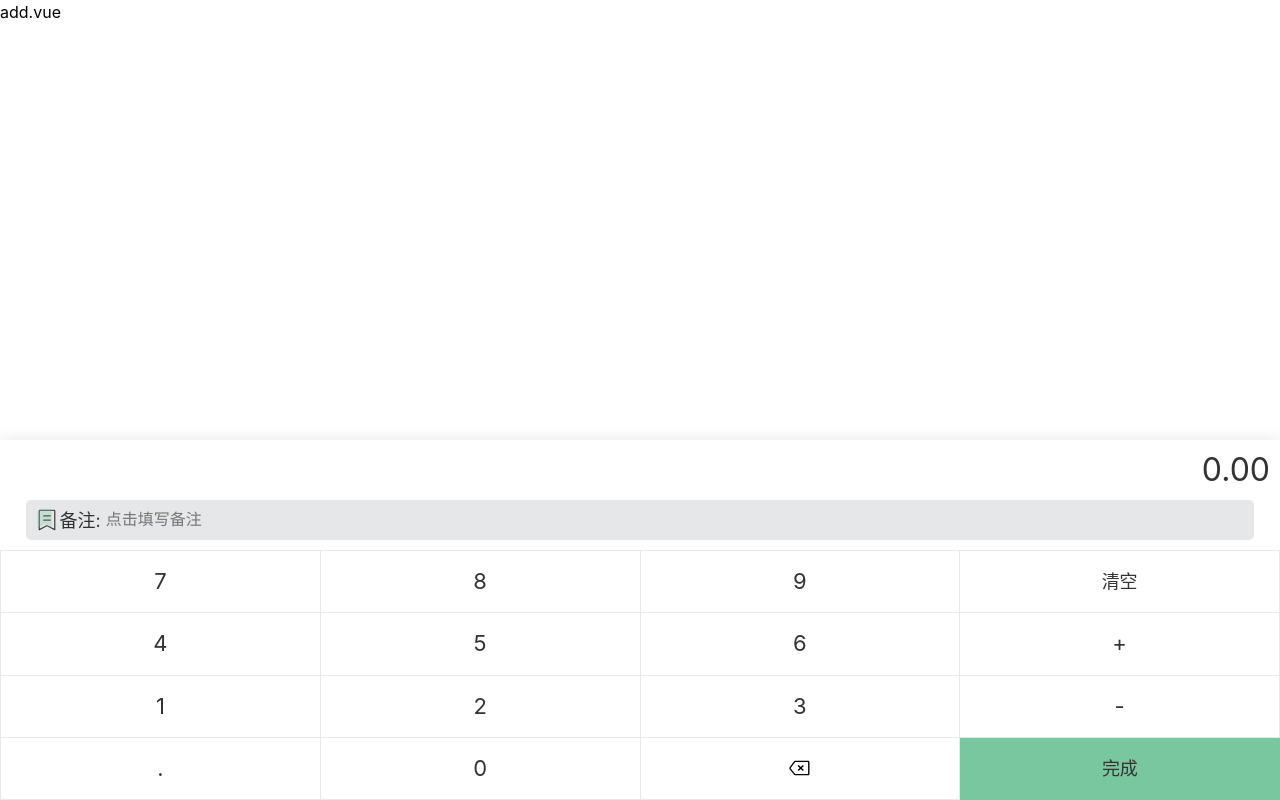
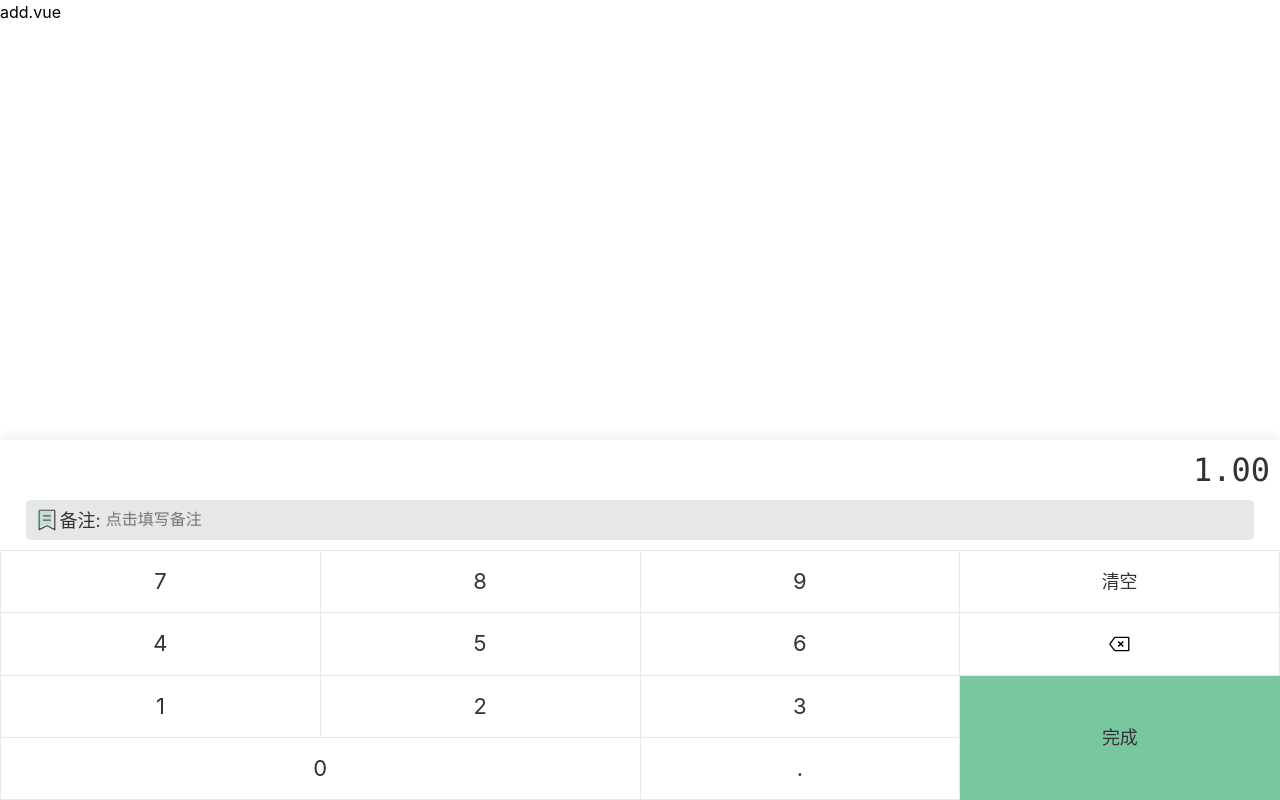
Before and after one commit to AlierQ/Mint-vue, a Vue app: page /#/add in a window 1280 px wide. Built offline with nearby package versions, Linux system fonts and the light colour scheme.

Commit message:
变更InputPad键盘布局,删除了+、-

```diff
--- a/src/App.vue
+++ b/src/App.vue
@@ -14,8 +14,10 @@
   /* 让字体显示更加清晰 */
   -webkit-font-smoothing: antialiased;
   -moz-osx-font-smoothing: grayscale;
+  /* 全局属性 */
   line-height: 1.5;
   font-family: $font-heiti;
+  font-size: 16px;
 }
 </style>
 <script>
--- a/src/assets/style/reset.scss
+++ b/src/assets/style/reset.scss
@@ -1,4 +1,3 @@
-/* reset */
 * {
   margin: 0;padding: 0;
   box-sizing: border-box;
--- a/src/components/InputPad.vue
+++ b/src/components/InputPad.vue
@@ -1,11 +1,11 @@
 /**
- * @Description:
+ * @Description: 输入面板
  * @author AlierQ
  * @date 23/6/2022
 */
 <template>
   <div class="input-pad">
-    <div class="output">0.00</div>
+    <div class="output">1.00</div>
     <div class="remark">
       <Icon name="remake"></Icon>
       <label>
@@ -25,19 +25,18 @@
           <td>4</td>
           <td>5</td>
           <td>6</td>
-          <td>+</td>
+          <td><Icon name="clear"></Icon></td>
         </tr>
         <tr>
           <td>1</td>
           <td>2</td>
           <td>3</td>
-          <td>-</td>
+          <td class="characters done" rowspan="2">完成</td>
         </tr>
         <tr>
+          <td colspan="2">0</td>
+          <!-- <td>0</td> -->
           <td>.</td>
-          <td>0</td>
-          <td><Icon name="clear"></Icon></td>
-          <td class="characters done" >完成</td>
         </tr>
       </table>
     </div>
@@ -53,7 +52,6 @@ export default {
 <style lang="scss" scoped>
 @import "~@/assets/style/helper.scss";
 .input-pad {
-  //border: 1px solid red;
   box-shadow: 0 0 15px rgba(0, 0, 0, 0.1);
   height: 360px;
   display: flex;
@@ -67,6 +65,8 @@ export default {
     height: 60px;
     line-height: 60px;
     align-self: flex-end;
+    // 首选字体Consolas,没有就指定任意的等宽字体monospace
+    font-family: Consolas,monospace;
   }
   .remark {
     background: #e6e7e8;
--- a/src/views/Detail.vue
+++ b/src/views/Detail.vue
@@ -137,7 +137,7 @@ export default {
       a{
         display: flex;
         align-items: center;
-        height: 48px;width: 390px;
+        height: 48px;width: 96vw;
         margin-top: 10px;
         border: 1px solid rgba(0,0,0,0.2);
         border-radius: 10px;
```
